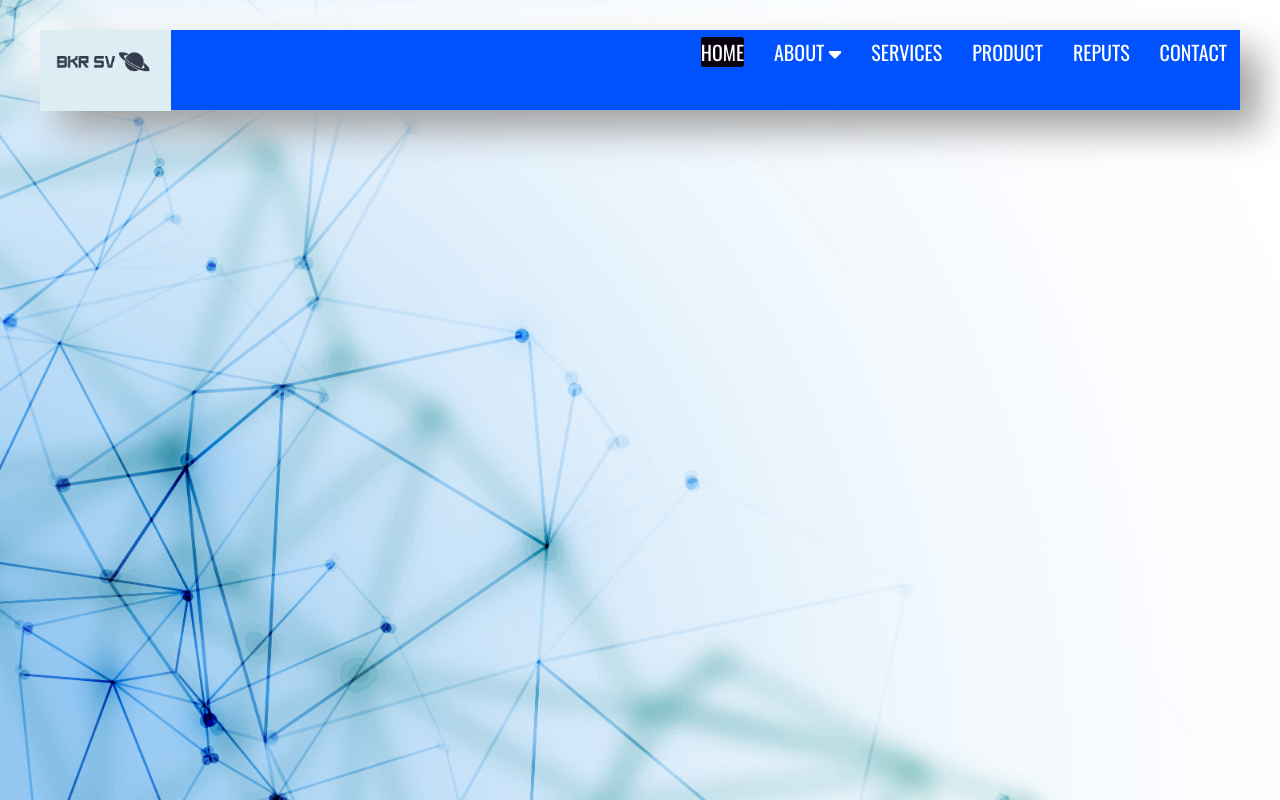
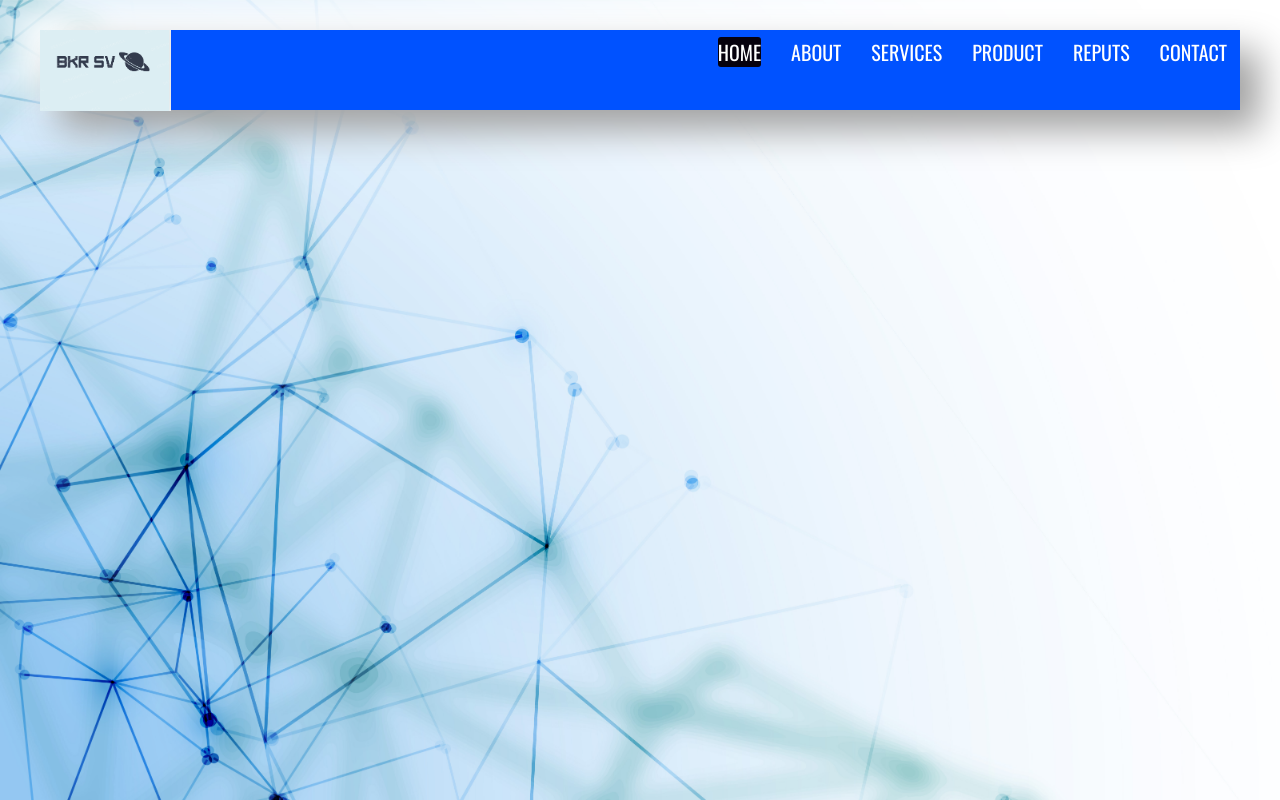
Before and after one commit to dmabubakkar0/menubar, a plain HTML site: page index.html in a window 1280 px wide. Drawn offline with nearby package versions, Linux system fonts and the light colour scheme.

Commit message:
Update index.html
swa

```diff
--- a/index.html
+++ b/index.html
@@ -38,7 +38,7 @@
           <ul>
             <li><a href="#" class="active">Home</a></li>
             <li>
-              <a href="#">About <i class="fa-solid fa-caret-down"></i> </a>
+              <a href="#">About </a>
 
               <!-- <div class="down_menu">
                 <ul>
```
